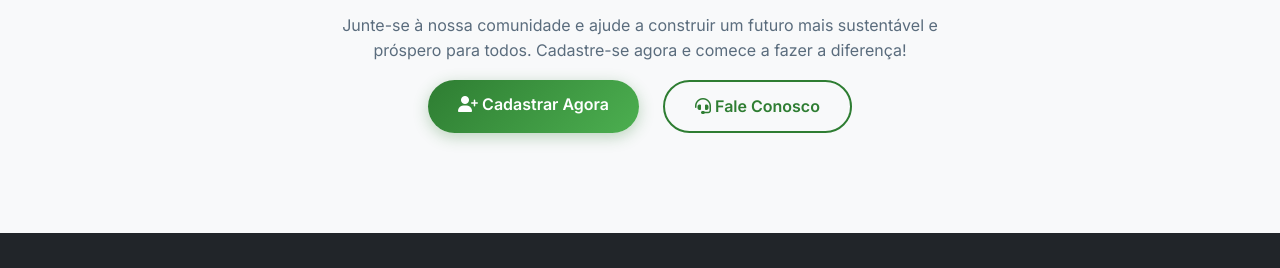
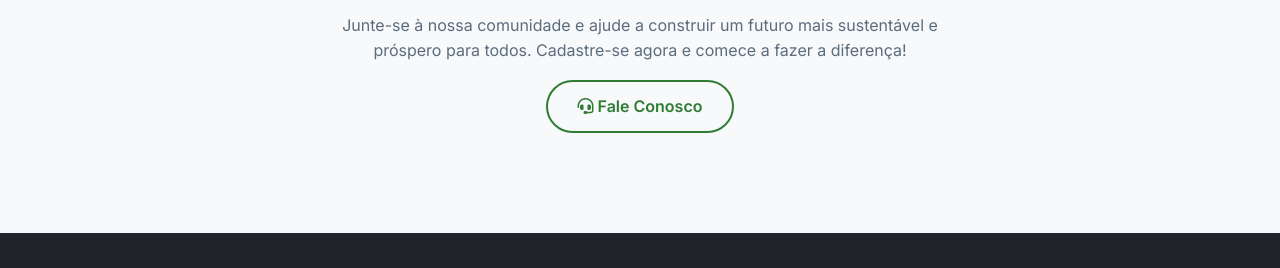
Before and after one commit to raizesconectadas/portal-raizes, a plain HTML site: page index.html in a window 1280 px wide. Shown: the part 2887-3155 px from the top of the page. Drawn offline with nearby package versions, Linux system fonts and the light colour scheme.

Commit message:
Remove 'Cadastrar Agora' button from index.html
Removed 'Cadastrar Agora' button and kept 'Fale Conosco' button.

```diff
--- a/index.html
+++ b/index.html
@@ -699,9 +699,7 @@
                 <p>Junte-se à nossa comunidade e ajude a construir um futuro mais sustentável e próspero para todos. Cadastre-se agora e comece a fazer a diferença!</p>
 
                 <div class="hero-buttons">
-                    <a href="cadastro.html" class="btn btn-primary">
-                        <i class="fas fa-user-plus"></i> Cadastrar Agora
-                    </a>
+
                     <a href="contato.html" class="btn btn-outline">
                         <i class="fas fa-headset"></i> Fale Conosco
                     </a>
```
